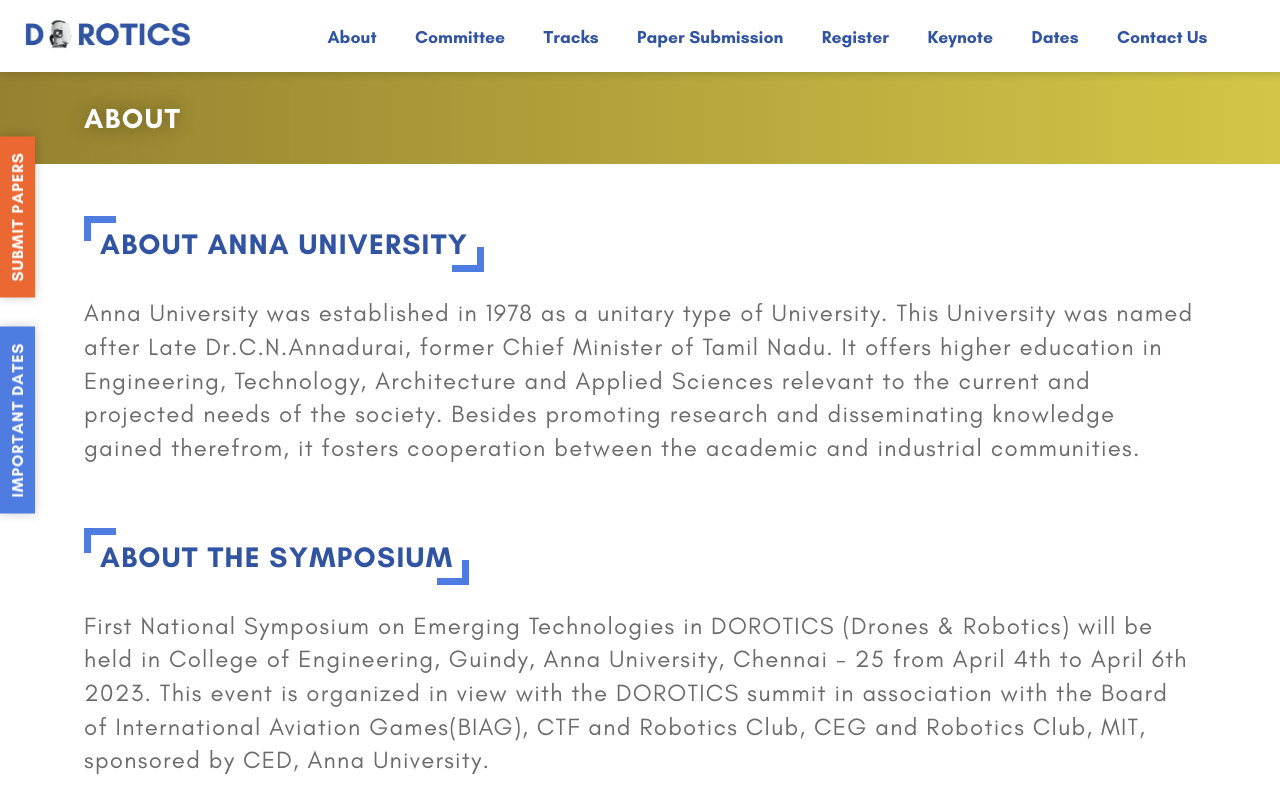
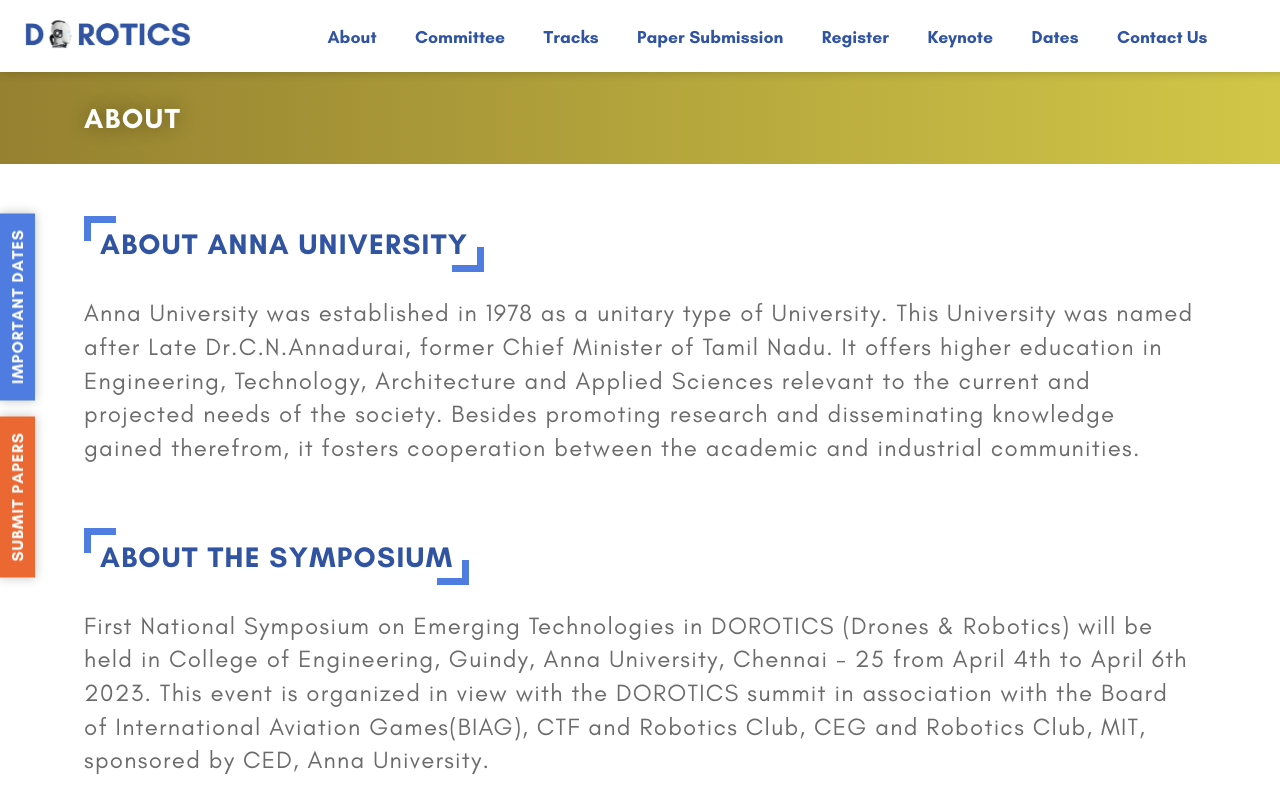
Before and after one commit to Velogan-Boy/dorotics-2023, a React (Create React App) app: page /about in a window 1280 px wide. Shown: the top 812 px of the page. Built offline with nearby package versions, Linux system fonts and the light colour scheme.

Commit message:
Floater button problem rectified

```diff
--- a/src/components/Navbar/Navbar.jsx
+++ b/src/components/Navbar/Navbar.jsx
@@ -83,16 +83,18 @@
             </div>
          </div>
 
-         <div className={`${styles.floater} ${styles.floater1}`}>
+         <div className={styles.floater}>
+            <div className={`${styles.floater1}`}>
                <Link className={styles.floaterLink} to="/submit">
                   Submit Papers
                </Link>
             </div>
 
-         <div className={`${styles.floater} ${styles.floater2}`}>
+            <div className={`${styles.floater2}`}>
                <Link className={styles.floaterLink} to="/dates">
                   Important Dates
                </Link>
+            </div>
          </div>
       </>
    );
--- a/src/components/Navbar/Navbar.module.css
+++ b/src/components/Navbar/Navbar.module.css
@@ -28,7 +28,6 @@
    justify-content: center;
    align-items: center;
    width: 100%;
-
 }
 
 .navItems {
@@ -95,20 +94,18 @@
    text-transform: uppercase;
    font-size: 1rem;
    letter-spacing: 1px;
-   color: var(--bg);
+   background-color: transparent;
    position: fixed;
-   padding: 0.5rem 1rem;
+   top: 70%;
+   left: 0rem;
    transform: rotate(270deg) translateY(50%);
    z-index: 1001;
    font-weight: bold;
    transform-origin: 0;
    text-align: left;
-   box-shadow: 0 0 10px rgba(0, 0, 0, 0.2);
-}
-
-.floater:hover {
-   color: var(--bg);
-   text-decoration: none;
+   display: flex;
+   gap: 1rem;
+   width: 100vh;
 }
 
 .floaterLink {
@@ -118,12 +115,14 @@
 
 .floater1 {
    background-color: var(--accent);
-   top: 35%;
+   padding: 0.5rem 1rem;
+   box-shadow: 0 0 10px rgba(0, 0, 0, 0.25);
 }
 
 .floater2 {
    background-color: var(--secondary);
-   top: 62%;
+   padding: 0.5rem 1rem;
+   box-shadow: 0 0 10px rgba(0, 0, 0, 0.25);
 }
 
 .activeMob {
```
Lines whose indentation alone changed are shown as unchanged.
